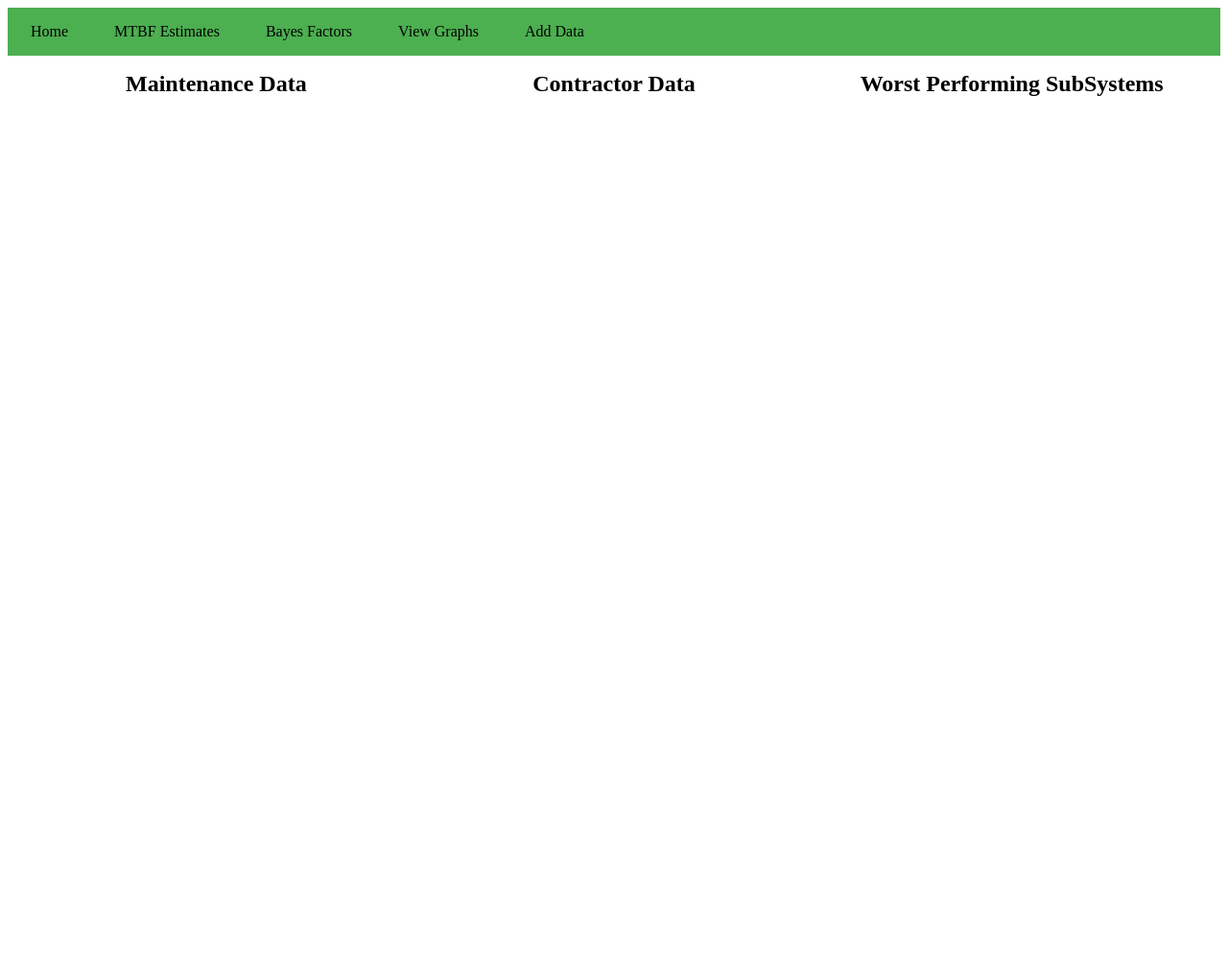
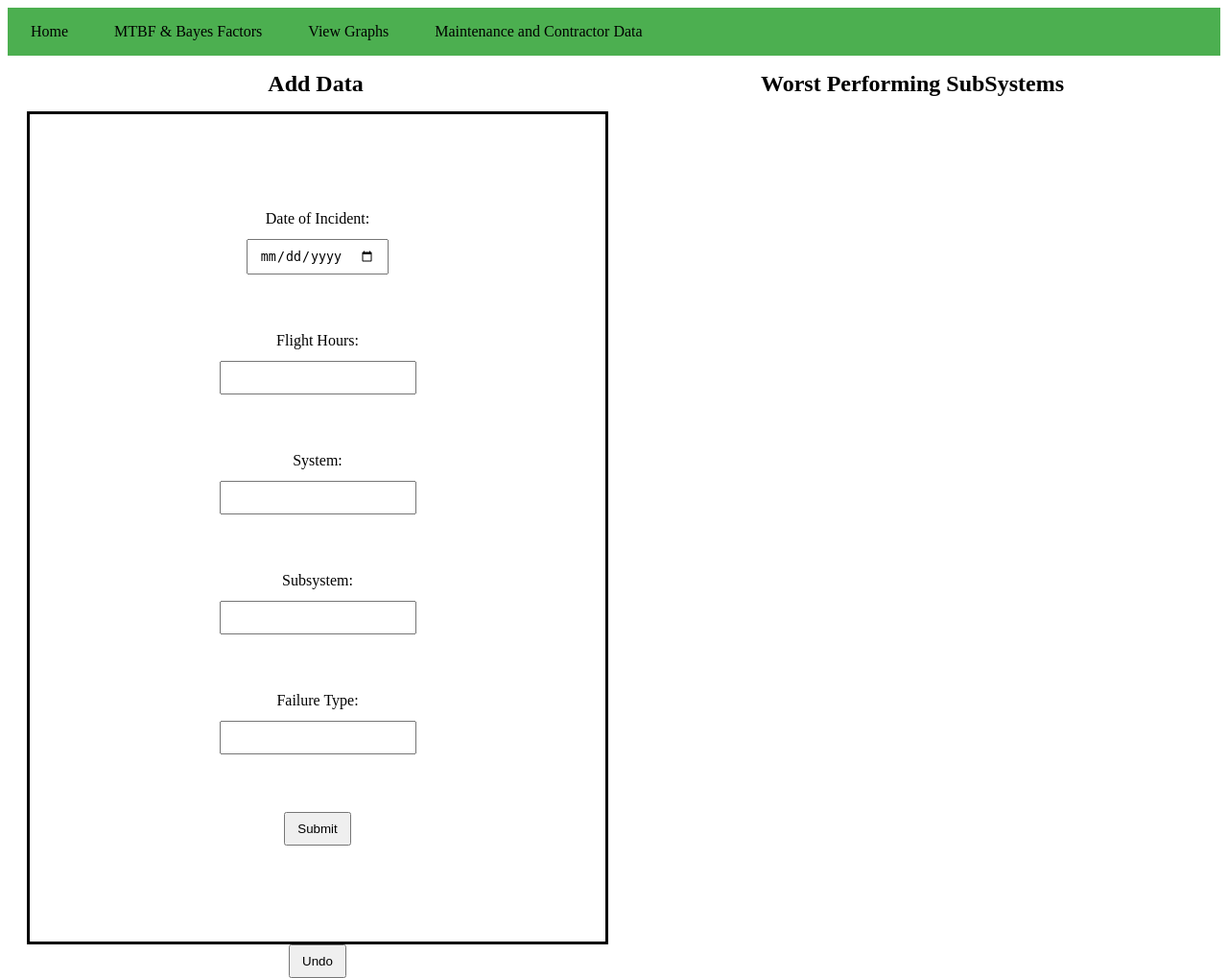
Before and after one commit to AliS-05/MTBFPython, a Flask app: template web/templates/landing.html in a window 1280 px wide. Shown: the whole page at 96% size. Before the commit the page ends 100 px from the top, so only its background shows below. Run offline with Flask 3, Linux system fonts and the light colour scheme; the template is opened without the code that fills it, so the values that code supplies are empty; parts of the project's set-up code (start-up, migrations or seed data) failed here and were passed over.

Commit message:
Restructured page layouts.

```diff
--- a/main.py
+++ b/main.py
@@ -101,7 +101,6 @@ def returnBayesFactor():
     contractorMTBF = data.cleanContractorData()
     contractorEstimates = data.constructContractorEstimates(contractorMTBF)
 
-
     calculateNStar()
     calculateTauStar()
     return calculateBayesFactor()
--- a/web/app.py
+++ b/web/app.py
@@ -11,29 +11,16 @@ app = Flask(__name__)
 
 @app.route("/")
 def renderLandingPage():
-    maintenanceData = data.cleanMaintenanceData()
-    maintenanceData = data.reshapeMaintenanceData(maintenanceData)
-    maintenanceData = maintenanceData.to_html()
+    subSystemRatios = main.findWorstPerformingSubSystems()
+    return render_template("landing.html", ratios=subSystemRatios)
 
-    contractorData = data.cleanContractorData()
-    contractorTable = contractorData.to_html()
+@app.route("/tables")
+def serveTables():
+    bayesEstimates = main.returnBayesEstimates()
+    bayesEstimates = bayesEstimates.to_html()
 
-    table3 = main.returnBayesEstimates()
-    subSystemRatios = main.findWorstPerformingSubSystems()
-
-    return render_template("landing.html", maintenanceTable=maintenanceData, contractorTable=contractorTable, ratios=subSystemRatios)
-
-@app.route("/table3")
-def serveTable3():
-    res = main.returnBayesEstimates()
-    res = res.to_html()
-    return render_template("table3.html", table=res)
-
-@app.route("/table6")
-def serverTable6():
-    res = main.returnBayesFactor()
-    return render_template("table6.html", table=res)
-
+    bayesFactors = main.returnBayesFactor()
+    return render_template("tables.html", bayesEstimateTable=bayesEstimates, bayesFactorTable=bayesFactors)
 
 @app.route("/graphs")
 def serveGraphs():
@@ -41,25 +28,29 @@ def serveGraphs():
     files = sorted(os.listdir(graphDir), key=lambda x: float(x.split('_')[0]))
     return render_template("graphs.html", graphs=files)
 
-@app.route("/add", methods=["GET", "POST"])
+@app.route("/add", methods=["POST"])
 def addData():
-    print(request.method)
-    if request.method == "GET":
-        return render_template("add.html", added="", undone="")
-
-    elif request.method == "POST":
-        print("Received POST request")
-        date = request.form["Date"]
-        hours = request.form["FlightHours"]
-        system = request.form["System"]
-        subSystem = request.form["SubSystem"]
-        failureType = request.form["FailureType"]
-        data.addEntryToData(date, hours, system, subSystem, failureType)
-        return render_template("add.html", added="Entry Added", undone="")
-    else:
-        return "Visit / and submit the form"
+    print("Received POST request")
+    date = request.form["Date"]
+    hours = request.form["FlightHours"]
+    system = request.form["System"]
+    subSystem = request.form["SubSystem"]
+    failureType = request.form["FailureType"]
+    data.addEntryToData(date, hours, system, subSystem, failureType)
+    return render_template("add.html", added="Entry Added", undone="")
 
 @app.route("/undo", methods=["POST"])
 def undoLastEntry():
     data.undoEntry()
     return render_template("add.html", added="", undone="Entry Undone")
+
+@app.route("/data")
+def serveData():
+    originalMaintenanceData = data.cleanMaintenanceData()
+    originalMaintenanceData = data.reshapeMaintenanceData(originalMaintenanceData)
+    originalMaintenanceData = originalMaintenanceData.to_html()
+
+    originalContractorEstimates = data.cleanContractorData()
+    originalContractorEstimates = originalContractorEstimates.to_html()
+
+    return render_template("originalData.html", maintenance=originalMaintenanceData, contractor=originalContractorEstimates)
--- a/web/static/style.css
+++ b/web/static/style.css
@@ -61,7 +61,7 @@ nav a:hover {
 
 .landingTables {
 	display: grid;
-	grid-template-columns: repeat(3, minmax(0, 1fr));
+	grid-template-columns: repeat(2, minmax(0, 1fr));
 	gap: 20px;
 	padding: 0 20px;
 }
@@ -115,24 +115,26 @@ nav a:hover {
 }
 
 
-.table6 {
+.estimateTables {
+	display : grid;
+	grid-template-columns : 1fr 1fr;
+}
+
+.bayesEstimateTable,
+.bayesFactorTable {
 	display: flex;
+	flex-direction : column;
 	justify-content: center;
 	align-items: center;
 }
 
-.table3 {
-	display: flex;
-	justify-content: center;
-	align-items: center;
-}
+
 
 .gallery {
 	display: grid;
 	grid-template-columns: repeat(6, minmax(0, 1fr));
 	gap: 4px;
 	padding : 10px;
-
 }
 
 .gallery img {
@@ -187,3 +189,15 @@ nav a:hover {
 	padding: 8px 12px;
 	cursor: pointer;
 }
+
+.originalDataGrid {
+	display : grid;
+	grid-template-columns : 1fr 1fr;
+}
+
+.contractorData,
+.maintenanceData {
+	display: flex;
+	flex-direction : column;
+	align-items: center;
+}
--- a/web/templates/add.html
+++ b/web/templates/add.html
@@ -10,10 +10,9 @@
 	<nav>
 		<ul>
 			<li><a href="/">Home</a></li>
-			<li><a href="/table3">MTBF Estimates</a></li>
-			<li><a href="/table6">Bayes Factors</a></li>
+			<li><a href="/tables">MTBF & Bayes Factors</a></li>
 			<li><a href="/graphs">View Graphs</a></li>
-			<li><a href="/add">Add Data</a></li>
+			<li><a href="/data">Maintenance and Contractor Data</a></li>
 		</ul>
 	</nav>
 
--- a/web/templates/graphs.html
+++ b/web/templates/graphs.html
@@ -8,10 +8,9 @@
 	<nav>
 		<ul>
 			<li><a href="/">Home</a></li>
-			<li><a href="/table3">MTBF Estimates</a></li>
-			<li><a href="/table6">Bayes Factors</a></li>
+			<li><a href="/tables">MTBF & Bayes Factors</a></li>
 			<li><a href="/graphs">View Graphs</a></li>
-			<li><a href="/add">Add Data</a></li>
+			<li><a href="/data">Maintenance and Contractor Data</a></li>
 		</ul>
 	</nav>
 
--- a/web/templates/landing.html
+++ b/web/templates/landing.html
@@ -10,25 +10,40 @@
 	<nav>
 		<ul>
 			<li><a href="/">Home</a></li>
-			<li><a href="/table3">MTBF Estimates</a></li>
-			<li><a href="/table6">Bayes Factors</a></li>
+			<li><a href="/tables">MTBF & Bayes Factors</a></li>
 			<li><a href="/graphs">View Graphs</a></li>
-			<li><a href="/add">Add Data</a></li>
+			<li><a href="/data">Maintenance and Contractor Data</a></li>
 		</ul>
 	</nav>
 
 	<div class="landingTables">
 		<div class="landingColumn">
-			<h1 class="tableHeader">Maintenance Data</h1>
-			<div class="landingMaintenanceData">
-				<p>{{ maintenanceTable|safe }}</p>
-			</div>
-		</div>
+			<h1 class="tableHeader">Add Data</h1>
+			<div class="addContent">
+				<form action="/add" method="POST" class="addForm">
 
-		<div class="landingColumn">
-			<h1 class="tableHeader">Contractor Data</h1>
-			<div class="landingContractorData">
-				<p>{{ contractorTable|safe }}</p>
+					<label for="dateBox">Date of Incident:</label>
+					<input type="date" id="dateBox" name="Date"><br><br>
+
+					<label for="flightHours">Flight Hours:</label>
+					<input type="number" id="flightHours" name="FlightHours"><br><br>
+
+					<label for="system">System:</label>
+					<input type="number" id="system" name="System"><br><br>
+
+					<label for="subSystem">Subsystem:</label>
+					<input type="number" id="subSystem" name="SubSystem"><br><br>
+
+					<label for="failureType">Failure Type:</label>
+					<input type="number" id="failureType" name="FailureType"><br><br>
+					<input type="submit" value="Submit">
+
+				</form>
+
+				<form action="/undo" method="POST" class="undo">
+				    <input type="submit" value="Undo">
+				</form>
+
 			</div>
 		</div>
 
```
Also changed, not shown: web/templates/originalData.html (added, +35 -0 lines), web/templates/table6.html (deleted, +0 -26 lines), web/templates/tables.html (renamed from web/templates/table3.html, +13 -7 lines).
